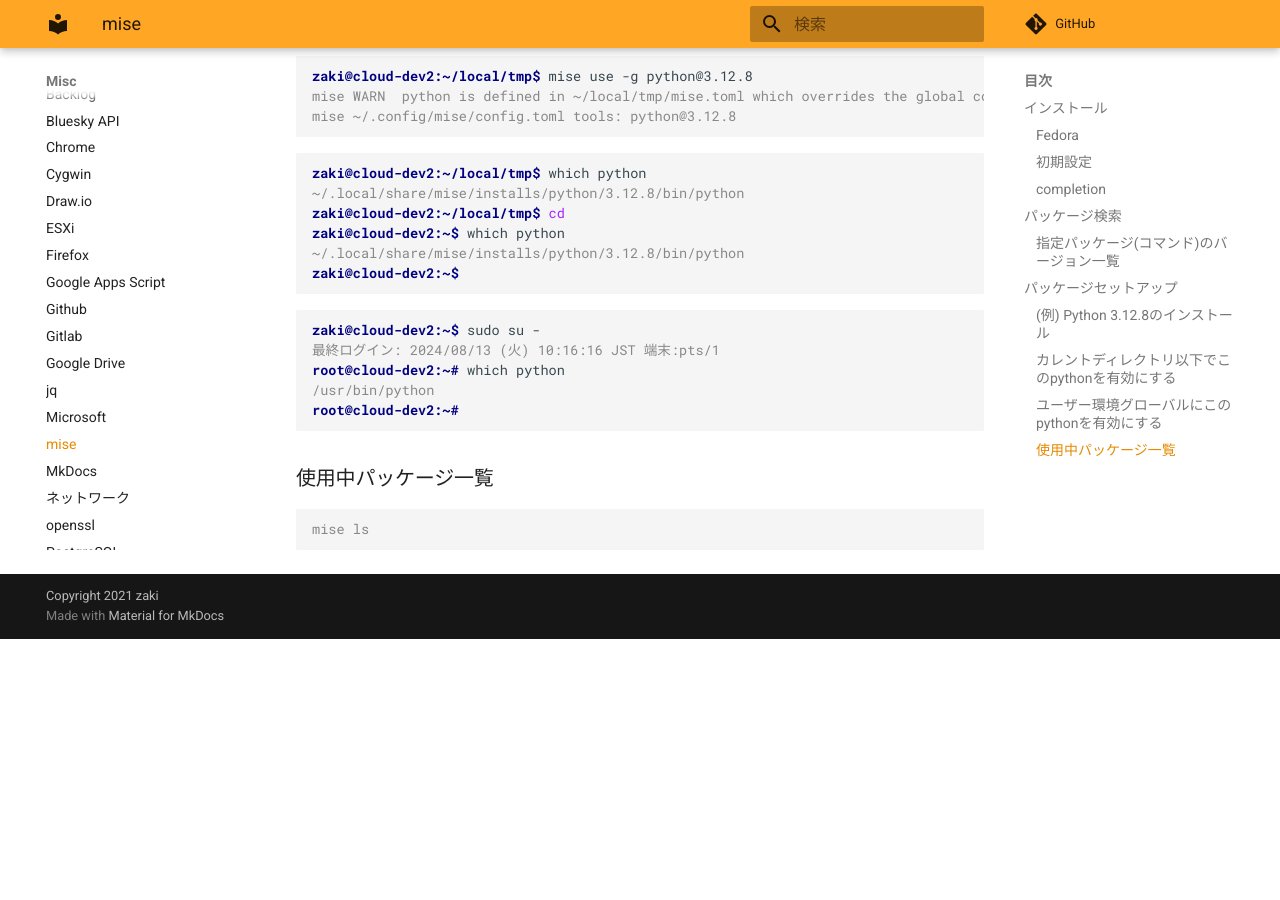
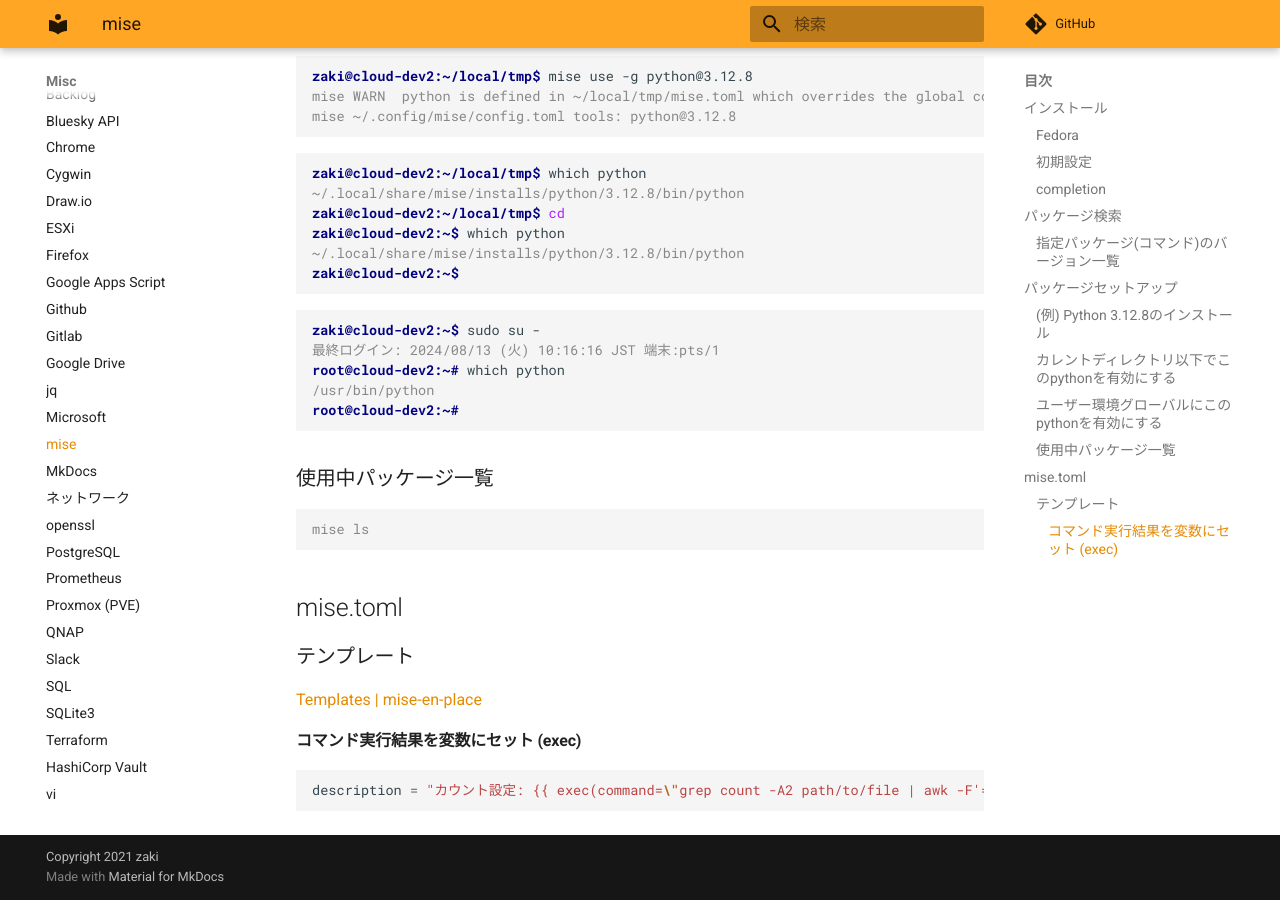
Before and after one commit to zaki-lknr/docs, an MkDocs documentation site: the page built from docs/Misc/mise.md, in a window 1280 px wide and 900 px high, scrolled down 1650 px. Built offline with MkDocs 1.6.1 and Material for MkDocs 9.7.7, drawn with Linux system fonts in a browser that asks for light colours; comment, search, counter and statistics services are not loaded; before the commit the page ends 2289 px from its top, so only the background shows below that.

Commit message:
add: misc/mise: execテンプレート

````diff
--- a/docs/Misc/mise.md
+++ b/docs/Misc/mise.md
@@ -101,3 +101,15 @@ root@cloud-dev2:~#
 ```console
 mise ls
 ```
+
+## mise.toml
+
+### テンプレート
+
+[Templates | mise-en-place](https://mise.jdx.dev/templates.html)
+
+#### コマンド実行結果を変数にセット (exec)
+
+```toml
+description = "カウント設定: {{ exec(command=\"grep count -A2 path/to/file | awk -F'=' '{print $2}'\") }}"
+```
````
